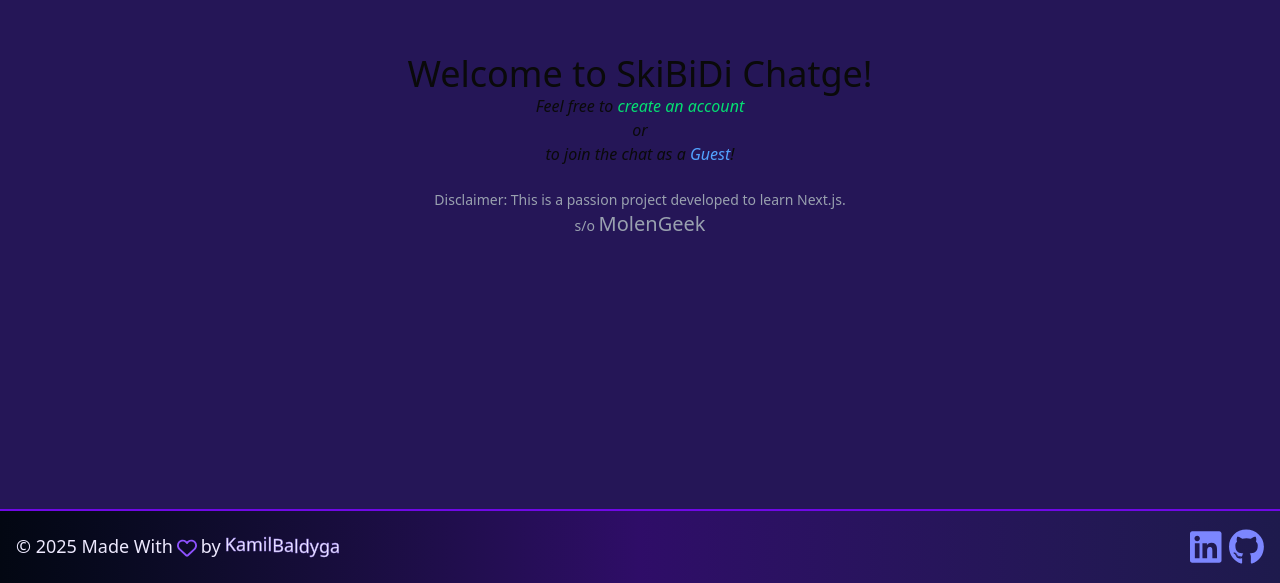
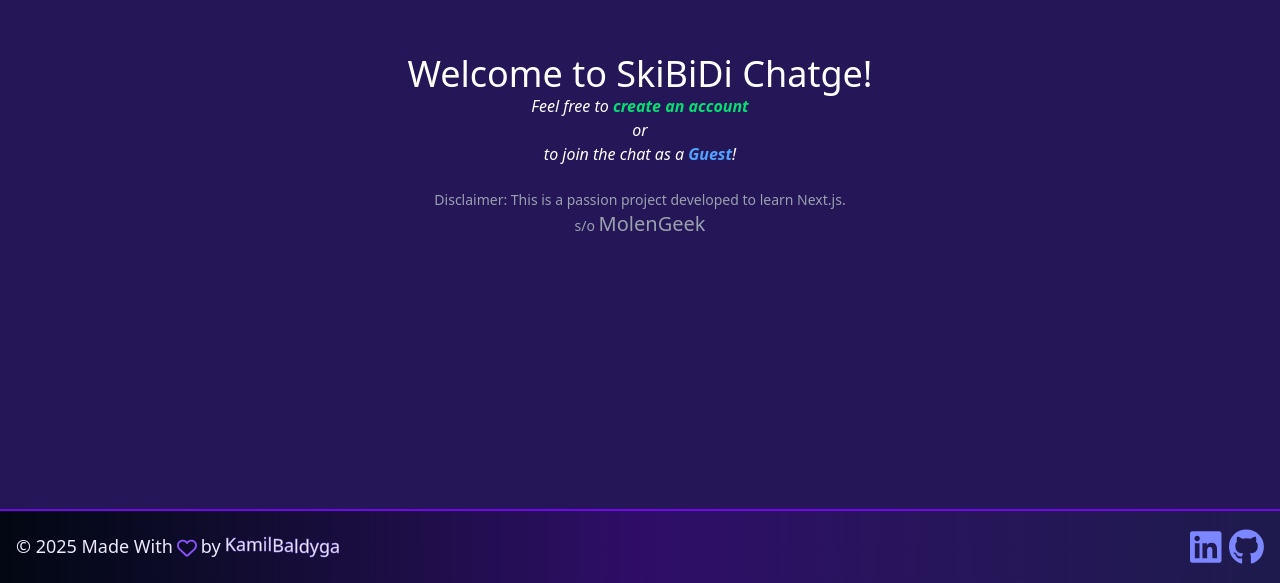
Before and after one commit to ME0WGE/skibidi-chat-nextjs, a Next.js app: page /login/user in a window 1280 px wide. Shown: the part 217-800 px from the top of the page. Built offline with nearby package versions, Linux system fonts and the light colour scheme.

Commit message:
add bold text

```diff
--- a/src/app/login/user/page.tsx
+++ b/src/app/login/user/page.tsx
@@ -2,25 +2,31 @@ import Link from "next/link";
 
 export default function Page() {
   return (
-    <div className="flex-1 flex flex-col items-center justify-center text-center">
+    <div className="flex-1 flex flex-col items-center justify-center text-center text-white">
       <h1 className="text-4xl">Welcome to SkiBiDi Chatge!</h1>
       <p className="italic">
         Feel free to{" "}
         <Link href="/login/user/register">
-          <span className="text-green-400 cursor-pointer">
+          <span className="text-green-400 font-bold cursor-pointer">
             create an account
           </span>
         </Link>
         <br />
         or <br /> to join the chat as a{" "}
         <Link href="/">
-          <span className="text-blue-400 cursor-pointer">Guest</span>!
+          <span className="text-blue-400 font-bold cursor-pointer">Guest</span>!
         </Link>
       </p>
       <p className="mt-6 text-sm text-gray-400 max-w-md">
         Disclaimer: This is a passion project developed to learn Next.js.
         <br />
-        s/o <span className="cursor-pointer text-xl">MolenGeek</span>
+        s/o{" "}
+        <Link
+          href="https://molengeek.com/"
+          target="_blank"
+          rel="noopener noreferrer">
+          <span className="cursor-pointer text-xl">MolenGeek</span>
+        </Link>
       </p>
     </div>
   );
```
